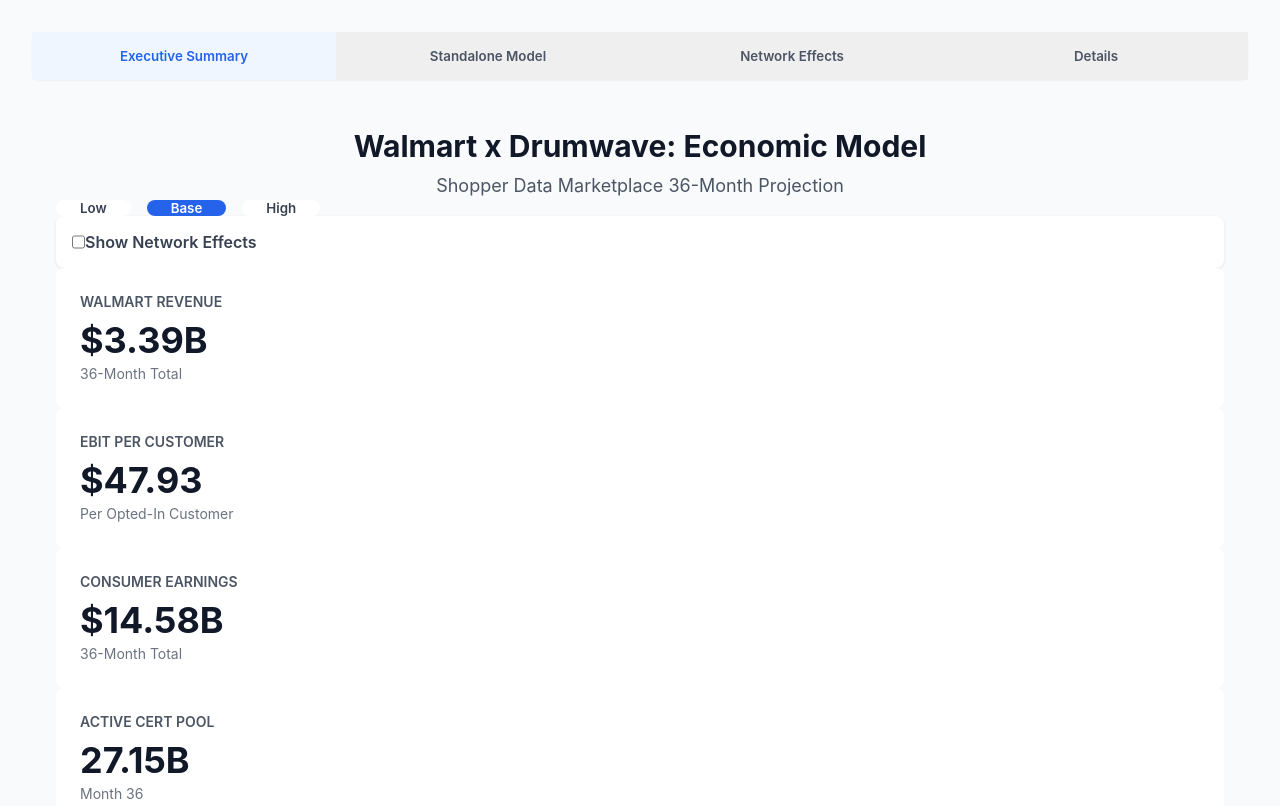
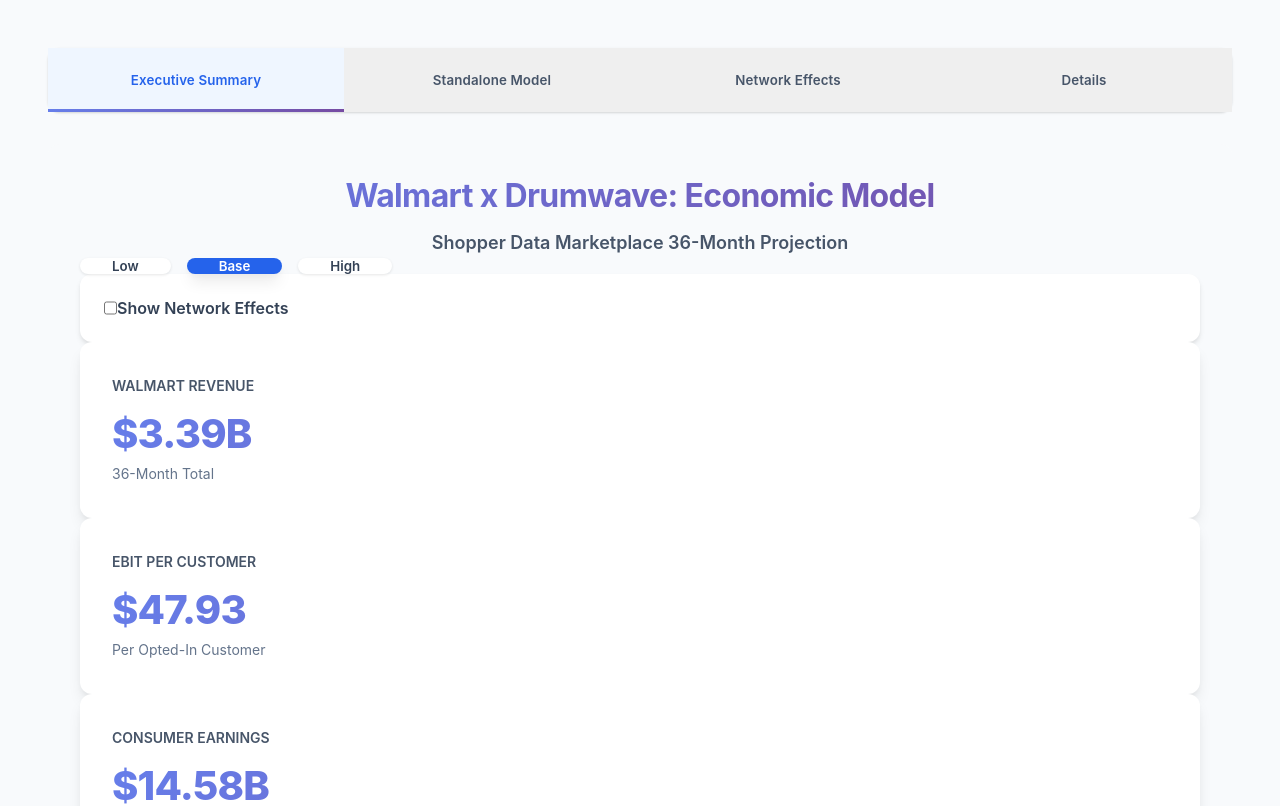
Before and after one commit to twocash/drumwave-calculator, a React (Vite) app: page / in a window 1280 px wide. Shown: the top 806 px of the page. Built offline with nearby package versions, Linux system fonts and the light colour scheme; the HTML template or start-up script is replaced by a standard one.

Commit message:
Enhance styles for improved UI and UX
Enhanced background gradients, improved contrast for utility classes, and added hover effects for buttons. Updated typography and spacing for better readability and user interaction.

```diff
--- a/src/index.css
+++ b/src/index.css
@@ -10,65 +10,88 @@
     sans-serif;
   -webkit-font-smoothing: antialiased;
   -moz-osx-font-smoothing: grayscale;
+  background: linear-gradient(135deg, #667eea 0%, #764ba2 100%);
+  min-height: 100vh;
 }
 
-/* Basic Tailwind-style utilities */
+/* Background Colors - Enhanced contrast */
 .min-h-screen { min-height: 100vh; }
-.bg-gray-50 { background-color: #f9fafb; }
-.bg-gray-100 { background-color: #f3f4f6; }
-.bg-white { background-color: #ffffff; }
+.bg-gray-50 { background-color: #f8fafc; }
+.bg-gray-100 { background-color: #f1f5f9; }
+.bg-white {
+  background-color: #ffffff;
+  box-shadow: 0 1px 3px rgba(0,0,0,0.1);
+}
 .bg-blue-50 { background-color: #eff6ff; }
 .bg-blue-600 { background-color: #2563eb; }
 .bg-blue-700 { background-color: #1d4ed8; }
-.bg-gray-600 { background-color: #4b5563; }
-.bg-gray-700 { background-color: #374151; }
-.bg-yellow-50 { background-color: #fefce8; }
-.bg-green-100 { background-color: #dcfce7; }
-.bg-red-100 { background-color: #fee2e2; }
+.bg-gray-600 { background-color: #475569; }
+.bg-gray-700 { background-color: #334155; }
+.bg-yellow-50 { background-color: #fefce8; border-left: 3px solid #eab308; }
+.bg-green-100 { background-color: #dcfce7; border-left: 3px solid #22c55e; }
+.bg-red-100 { background-color: #fee2e2; border-left: 3px solid #ef4444; }
 
-.text-gray-500 { color: #6b7280; }
-.text-gray-600 { color: #4b5563; }
-.text-gray-700 { color: #374151; }
-.text-gray-900 { color: #111827; }
-.text-blue-600 { color: #2563eb; }
-.text-blue-700 { color: #1d4ed8; }
+/* Text Colors - High contrast */
+.text-gray-500 { color: #64748b; }
+.text-gray-600 { color: #475569; }
+.text-gray-700 { color: #334155; font-weight: 500; }
+.text-gray-900 { color: #0f172a; font-weight: 600; }
+.text-blue-600 { color: #2563eb; font-weight: 600; }
+.text-blue-700 { color: #1d4ed8; font-weight: 700; }
 .text-white { color: #ffffff; }
-.text-green-700 { color: #15803d; }
-.text-red-700 { color: #b91c1c; }
+.text-green-700 { color: #15803d; font-weight: 600; }
+.text-red-700 { color: #b91c1c; font-weight: 600; }
 
-.border { border-width: 1px; }
-.border-b { border-bottom-width: 1px; }
-.border-b-2 { border-bottom-width: 2px; }
+/* Borders - Enhanced */
+.border { border-width: 1px; border-color: #e2e8f0; }
+.border-b { border-bottom-width: 1px; border-bottom-color: #e2e8f0; }
+.border-b-2 { border-bottom-width: 3px; }
 .border-l-4 { border-left-width: 4px; }
-.border-gray-200 { border-color: #e5e7eb; }
+.border-gray-200 { border-color: #e2e8f0; }
 .border-blue-600 { border-color: #2563eb; }
 .border-yellow-200 { border-color: #fde047; }
 
-.rounded { border-radius: 0.25rem; }
-.rounded-lg { border-radius: 0.5rem; }
+/* Rounded corners */
+.rounded { border-radius: 0.375rem; }
+.rounded-lg { border-radius: 0.75rem; }
 
-.shadow { box-shadow: 0 1px 3px 0 rgb(0 0 0 / 0.1); }
-.shadow-sm { box-shadow: 0 1px 2px 0 rgb(0 0 0 / 0.05); }
+/* Shadows - Enhanced depth */
+.shadow {
+  box-shadow: 0 4px 6px -1px rgba(0, 0, 0, 0.1),
+              0 2px 4px -1px rgba(0, 0, 0, 0.06);
+}
+.shadow-sm {
+  box-shadow: 0 1px 3px 0 rgba(0, 0, 0, 0.1),
+              0 1px 2px 0 rgba(0, 0, 0, 0.06);
+}
+.shadow-lg {
+  box-shadow: 0 10px 15px -3px rgba(0, 0, 0, 0.1),
+              0 4px 6px -2px rgba(0, 0, 0, 0.05);
+}
 
-.p-2 { padding: 0.5rem; }
-.p-3 { padding: 0.75rem; }
-.p-4 { padding: 1rem; }
-.p-6 { padding: 1.5rem; }
-.px-4 { padding-left: 1rem; padding-right: 1rem; }
-.px-6 { padding-left: 1.5rem; padding-right: 1.5rem; }
-.py-2 { padding-top: 0.5rem; padding-bottom: 0.5rem; }
-.py-4 { padding-top: 1rem; padding-bottom: 1rem; }
+/* Padding - More generous spacing */
+.p-2 { padding: 0.75rem; }
+.p-3 { padding: 1rem; }
+.p-4 { padding: 1.5rem; }
+.p-6 { padding: 2rem; }
+.p-8 { padding: 2.5rem; }
+.px-4 { padding-left: 1.5rem; padding-right: 1.5rem; }
+.px-6 { padding-left: 2rem; padding-right: 2rem; }
+.py-2 { padding-top: 0.75rem; padding-bottom: 0.75rem; }
+.py-4 { padding-top: 1.5rem; padding-bottom: 1.5rem; }
 
+/* Margins - Better vertical rhythm */
 .m-1 { margin: 0.25rem; }
 .mb-1 { margin-bottom: 0.25rem; }
-.mb-2 { margin-bottom: 0.5rem; }
-.mb-3 { margin-bottom: 0.75rem; }
-.mb-4 { margin-bottom: 1rem; }
-.mb-6 { margin-bottom: 1.5rem; }
+.mb-2 { margin-bottom: 0.75rem; }
+.mb-3 { margin-bottom: 1rem; }
+.mb-4 { margin-bottom: 1.5rem; }
+.mb-6 { margin-bottom: 2rem; }
+.mb-8 { margin-bottom: 2.5rem; }
 .mr-1 { margin-right: 0.25rem; }
-.mt-2 { margin-top: 0.5rem; }
-.mt-3 { margin-top: 0.75rem; }
-.mt-6 { margin-top: 1.5rem; }
+.mt-2 { margin-top: 0.75rem; }
+.mt-3 { margin-top: 1rem; }
+.mt-6 { margin-top: 2rem; }
 
 .max-w-7xl { max-width: 80rem; }
 .mx-auto { margin-left: auto; margin-right: auto; }
@@ -82,17 +105,18 @@
 .grid-cols-2 { grid-template-columns: repeat(2, minmax(0, 1fr)); }
 .grid-cols-3 { grid-template-columns: repeat(3, minmax(0, 1fr)); }
 
+/* Typography - Enhanced hierarchy */
 .font-semibold { font-weight: 600; }
 .font-bold { font-weight: 700; }
 
-.text-xs { font-size: 0.75rem; line-height: 1rem; }
-.text-sm { font-size: 0.875rem; line-height: 1.25rem; }
-.text-base { font-size: 1rem; line-height: 1.5rem; }
-.text-lg { font-size: 1.125rem; line-height: 1.75rem; }
-.text-xl { font-size: 1.25rem; line-height: 1.75rem; }
-.text-2xl { font-size: 1.5rem; line-height: 2rem; }
-.text-3xl { font-size: 1.875rem; line-height: 2.25rem; }
-.text-4xl { font-size: 2.25rem; line-height: 2.5rem; }
+.text-xs { font-size: 0.75rem; line-height: 1.25rem; }
+.text-sm { font-size: 0.875rem; line-height: 1.5rem; }
+.text-base { font-size: 1rem; line-height: 1.75rem; }
+.text-lg { font-size: 1.125rem; line-height: 1.875rem; font-weight: 600; }
+.text-xl { font-size: 1.25rem; line-height: 2rem; font-weight: 600; }
+.text-2xl { font-size: 1.5rem; line-height: 2.25rem; font-weight: 700; }
+.text-3xl { font-size: 2rem; line-height: 2.5rem; font-weight: 700; }
+.text-4xl { font-size: 2.5rem; line-height: 3rem; font-weight: 800; }
 
 .text-left { text-align: left; }
 .text-center { text-align: center; }
@@ -114,42 +138,208 @@
 .w-full { width: 100%; }
 .h-4 { height: 1rem; }
 
-.transition-colors { transition-property: color, background-color, border-color; transition-timing-function: cubic-bezier(0.4, 0, 0.2, 1); transition-duration: 150ms; }
+/* Buttons and Interactions - Enhanced */
+.transition-colors {
+  transition-property: color, background-color, border-color, transform, box-shadow;
+  transition-timing-function: cubic-bezier(0.4, 0, 0.2, 1);
+  transition-duration: 200ms;
+}
 
 button {
   cursor: pointer;
   border: none;
   font-family: inherit;
+  font-weight: 600;
+  transition: all 0.2s ease;
 }
 
-button:hover.hover\:bg-blue-700 { background-color: #1d4ed8; }
-button:hover.hover\:bg-gray-50 { background-color: #f9fafb; }
-button:hover.hover\:bg-gray-700 { background-color: #374151; }
+button:hover {
+  transform: translateY(-1px);
+  box-shadow: 0 4px 12px rgba(0,0,0,0.15);
+}
 
+button:active {
+  transform: translateY(0);
+}
+
+button.hover\:bg-blue-700:hover {
+  background-color: #1d4ed8;
+}
+
+button.hover\:bg-gray-50:hover {
+  background-color: #f1f5f9;
+}
+
+button.hover\:bg-gray-700:hover {
+  background-color: #334155;
+}
+
+/* Form Elements - Polished */
 input[type="range"] {
   width: 100%;
   cursor: pointer;
+  height: 6px;
+  background: #e2e8f0;
+  border-radius: 3px;
+  outline: none;
+}
+
+input[type="range"]::-webkit-slider-thumb {
+  appearance: none;
+  width: 18px;
+  height: 18px;
+  background: #2563eb;
+  border-radius: 50%;
+  cursor: pointer;
+  transition: all 0.2s ease;
+}
+
+input[type="range"]::-webkit-slider-thumb:hover {
+  transform: scale(1.2);
+  box-shadow: 0 0 0 8px rgba(37, 99, 235, 0.1);
 }
 
 input[type="number"],
 select {
-  border: 1px solid #d1d5db;
-  border-radius: 0.375rem;
-  padding: 0.5rem;
+  border: 2px solid #e2e8f0;
+  border-radius: 0.5rem;
+  padding: 0.75rem;
   font-size: 0.875rem;
   width: 100%;
+  transition: all 0.2s ease;
+  background-color: #ffffff;
+}
+
+input[type="number"]:hover,
+select:hover {
+  border-color: #cbd5e1;
 }
 
 input[type="number"]:focus,
 select:focus {
-  outline: 2px solid #2563eb;
-  outline-offset: 2px;
+  outline: none;
+  border-color: #2563eb;
+  box-shadow: 0 0 0 3px rgba(37, 99, 235, 0.1);
 }
 
+/* Tables - Modern design */
 table {
   border-collapse: collapse;
+  width: 100%;
+}
+
+thead {
+  background: linear-gradient(135deg, #667eea 0%, #764ba2 100%);
+}
+
+thead th {
+  color: white;
+  padding: 1rem;
+  font-weight: 600;
+  text-transform: uppercase;
+  letter-spacing: 0.05em;
+  font-size: 0.75rem;
+}
+
+tbody tr {
+  transition: background-color 0.15s ease;
+}
+
+tbody tr:hover {
+  background-color: #f8fafc;
+}
+
+tbody td {
+  padding: 0.875rem 1rem;
+  border-bottom: 1px solid #e2e8f0;
 }
 
 @media (min-width: 768px) {
-  .md\:p-8 { padding: 2rem; }
+  .md\:p-8 { padding: 3rem; }
 }
+
+/* Additional Polish */
+
+/* Card enhancements */
+.bg-white.rounded-lg {
+  transition: transform 0.2s ease, box-shadow 0.2s ease;
+}
+
+.bg-white.rounded-lg:hover {
+  transform: translateY(-2px);
+  box-shadow: 0 12px 24px -4px rgba(0, 0, 0, 0.12),
+              0 8px 16px -4px rgba(0, 0, 0, 0.08);
+}
+
+/* Tab navigation enhancement */
+.flex.border-b button {
+  position: relative;
+  font-weight: 600;
+  letter-spacing: 0.01em;
+}
+
+.flex.border-b button::after {
+  content: '';
+  position: absolute;
+  bottom: 0;
+  left: 0;
+  right: 0;
+  height: 3px;
+  background: linear-gradient(90deg, #667eea, #764ba2);
+  transform: scaleX(0);
+  transition: transform 0.3s ease;
+}
+
+.flex.border-b button.bg-blue-50::after {
+  transform: scaleX(1);
+}
+
+/* Stat card styling */
+.text-4xl, .text-3xl, .text-2xl {
+  letter-spacing: -0.02em;
+  background: linear-gradient(135deg, #667eea 0%, #764ba2 100%);
+  -webkit-background-clip: text;
+  -webkit-text-fill-color: transparent;
+  background-clip: text;
+}
+
+/* Better list styling */
+ul li {
+  position: relative;
+  padding-left: 0.25rem;
+}
+
+/* Code/monospace elements */
+code, pre {
+  font-family: 'SF Mono', Monaco, 'Cascadia Code', 'Roboto Mono', Consolas, 'Courier New', monospace;
+  background-color: #f1f5f9;
+  padding: 0.125rem 0.375rem;
+  border-radius: 0.25rem;
+  font-size: 0.875em;
+}
+
+/* Subtle animations */
+@keyframes fadeIn {
+  from { opacity: 0; transform: translateY(10px); }
+  to { opacity: 1; transform: translateY(0); }
+}
+
+.bg-white.rounded-lg.shadow {
+  animation: fadeIn 0.4s ease-out;
+}
+
+/* Print styles */
+@media print {
+  body {
+    background: white;
+  }
+
+  .bg-white {
+    box-shadow: none;
+    border: 1px solid #e2e8f0;
+  }
+
+  button {
+    display: none;
+  }
+}
```
